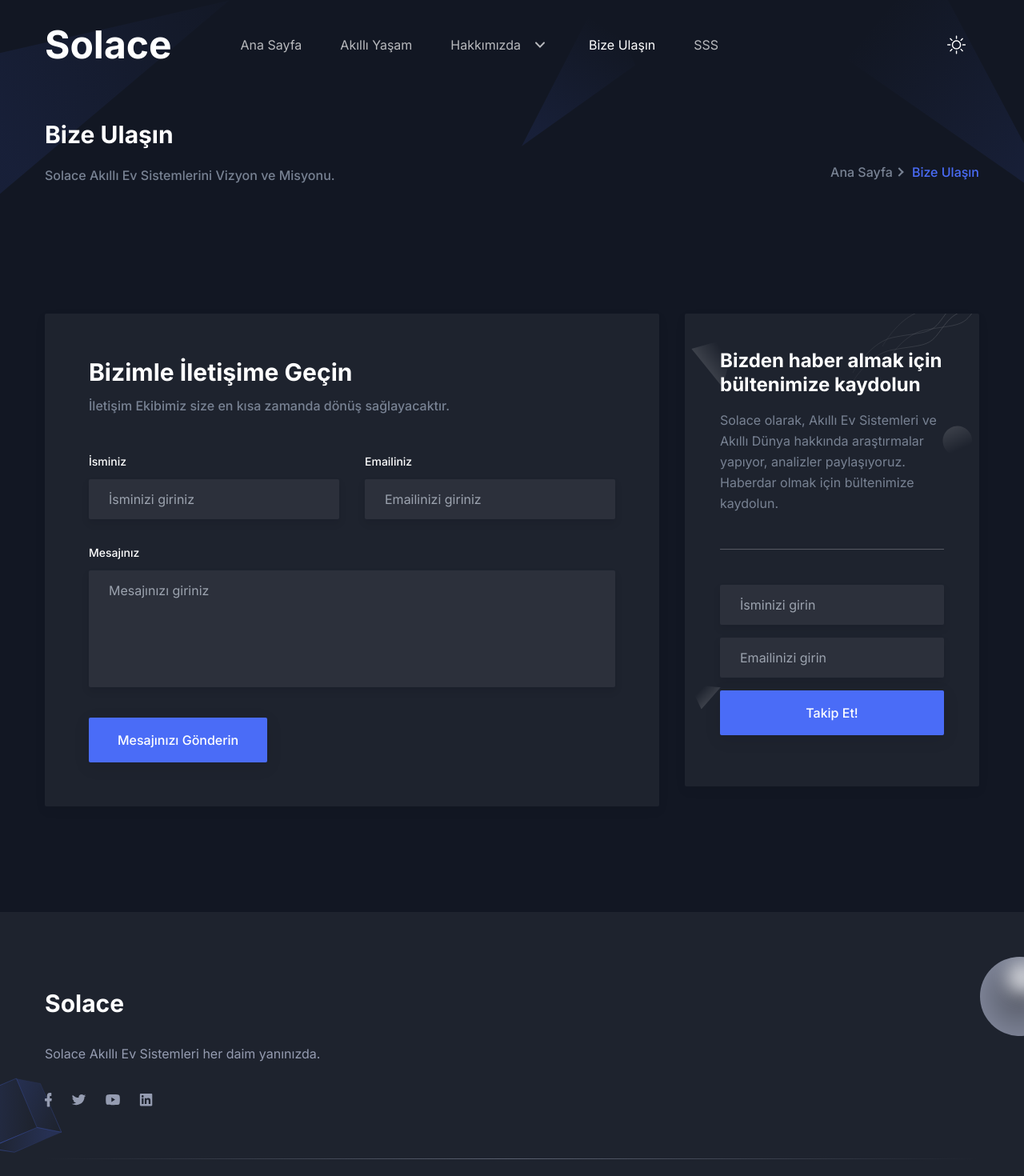
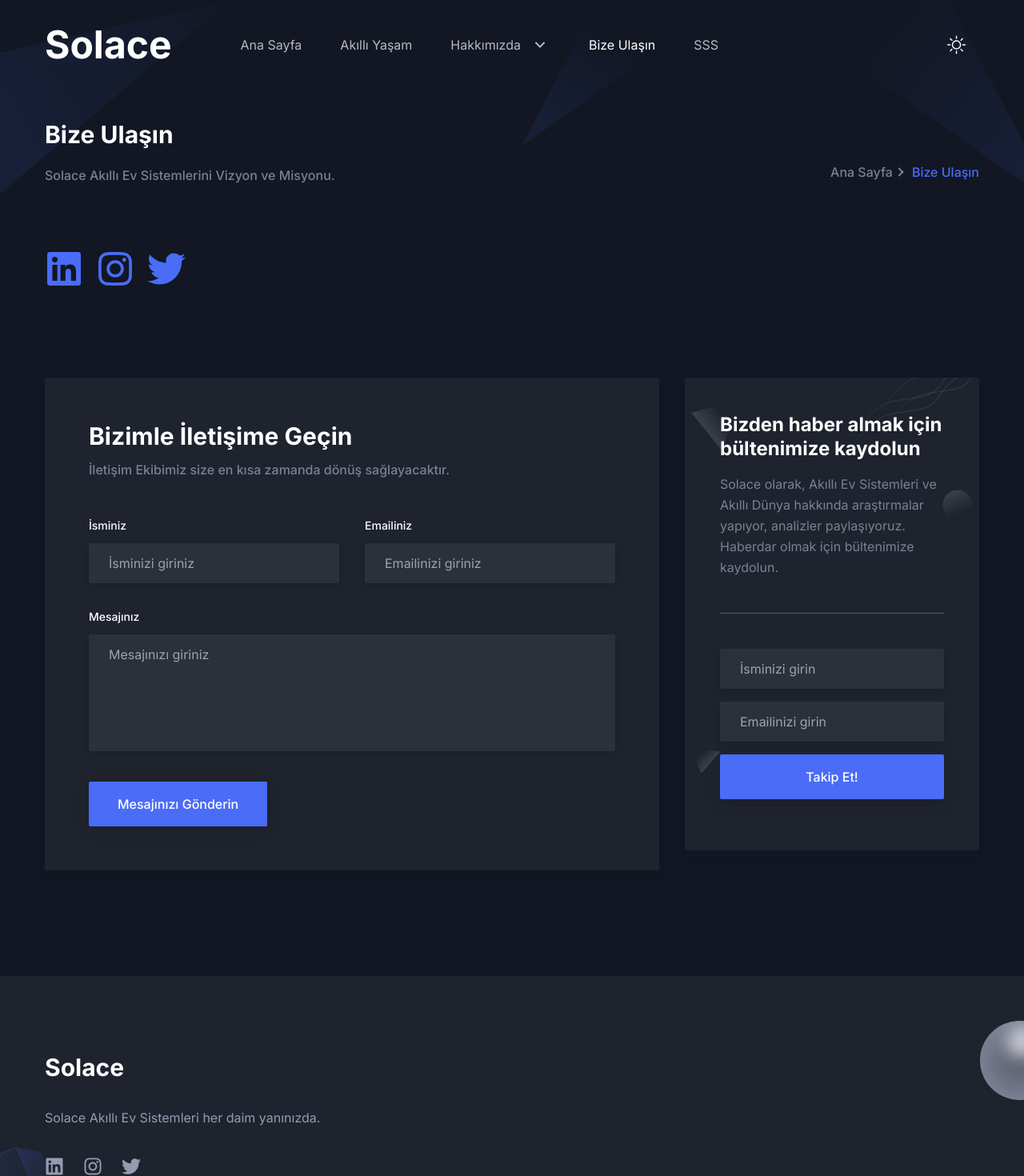
Before and after one commit to koltukutsu/solace-landing-page, a Next.js app: page /contact in a window 1280 px wide. Shown: the top 1470 px of the page at 80% size. Built offline with nearby package versions, Linux system fonts and the light colour scheme.

Commit message:
Update: updated the social media accoints

```diff
--- a/app/contact/page.tsx
+++ b/app/contact/page.tsx
@@ -1,5 +1,6 @@
 import Breadcrumb from "@/components/Common/Breadcrumb";
 import Contact from "@/components/Contact";
+import SocialMediaAccounts from "@/components/Contact/SocialMediaAccounts";
 
 import { Metadata } from "next";
 export const metadata: Metadata = {
@@ -15,7 +16,7 @@ const ContactPage = () => {
         pageName="Bize Ulaşın"
         description="Solace Akıllı Ev Sistemlerini Vizyon ve Misyonu."
       />
-
+      <SocialMediaAccounts/>
       <Contact />
     </>
   );
--- /dev/null
+++ b/components/Contact/SocialMediaAccounts.tsx
@@ -0,0 +1,45 @@
+import { FaLinkedin, FaInstagram, FaYoutube, FaTwitter } from "react-icons/fa";
+import socialMediaAccounts from "../Footer/socialMediaAccounts";
+
+const SocialMediaAccounts = () => {
+  return (
+    <>
+      <section id="contact" className="overflow-hidden py-0 md:py-0 lg:py-0">
+        <div className="container">
+          <div className="mt-8 flex space-x-4">
+            <a
+              href={socialMediaAccounts["linkedin"]}
+              target="_blank"
+              rel="noopener noreferrer"
+            >
+              <FaLinkedin className="hover:text-primary-dark text-4xl text-primary duration-300 lg:text-5xl" />
+            </a>
+            <a
+              href={socialMediaAccounts["instagram"]}
+              target="_blank"
+              rel="noopener noreferrer"
+            >
+              <FaInstagram className="hover:text-primary-dark text-4xl text-primary duration-300 lg:text-5xl" />
+            </a>
+            {/* <a
+              href="https://www.youtube.com/your-youtube-channel"
+              target="_blank"
+              rel="noopener noreferrer"
+            >
+              <FaYoutube className="hover:text-primary-dark lg:text-5xl text-4xl text-primary duration-300" />
+            </a> */}
+            <a
+              href={socialMediaAccounts["twitter"]}
+              target="_blank"
+              rel="noopener noreferrer"
+            >
+              <FaTwitter className="hover:text-primary-dark text-4xl text-primary duration-300 lg:text-5xl" />
+            </a>
+          </div>
+        </div>
+      </section>
+    </>
+  );
+};
+
+export default SocialMediaAccounts;
--- a/components/Footer/index.tsx
+++ b/components/Footer/index.tsx
@@ -1,12 +1,13 @@
 "use client";
 import Image from "next/image";
 import Link from "next/link";
-
+import { FaInstagram, FaLinkedin, FaTwitter, FaYoutube } from "react-icons/fa";
+import socialMediaAccounts from "./socialMediaAccounts";
 const Footer = () => {
   return (
     <>
       <footer
-        className="wow fadeInUp dark:bg-gray-dark relative z-10 bg-white pt-16 md:pt-20 lg:pt-24"
+        className="wow fadeInUp relative z-10 bg-white pt-16 dark:bg-gray-dark md:pt-20 lg:pt-24"
         data-wow-delay=".1s"
       >
         <div className="container">
@@ -14,13 +15,13 @@ const Footer = () => {
             <div className="w-full px-4 md:w-1/2 lg:w-4/12 xl:w-5/12">
               <div className="mb-12 max-w-[360px] lg:mb-16">
                 <Link href="/" className="mb-8 inline-block">
-                <h2 className="w-full dark:hidden text-3xl font-bold text-logo-text-color">
-                  Solace
-                </h2>
+                  <h2 className="w-full text-3xl font-bold text-logo-text-color dark:hidden">
+                    Solace
+                  </h2>
 
-                <h2 className="hidden w-full dark:block text-3xl font-bold">
-                  Solace
-                </h2>
+                  <h2 className="hidden w-full text-3xl font-bold dark:block">
+                    Solace
+                  </h2>
                   {/* <Image
                     src="/images/logo/logo-2.svg"
                     alt="logo"
@@ -36,11 +37,11 @@ const Footer = () => {
                     height={30}
                   /> */}
                 </Link>
-                <p className="dark:text-body-color-dark mb-9 text-base leading-relaxed text-body-color">
+                <p className="mb-9 text-base leading-relaxed text-body-color dark:text-body-color-dark">
                   Solace Akıllı Ev Sistemleri her daim yanınızda.
                 </p>
                 <div className="flex items-center">
-                  <a
+                  {/* <a
                     href="/"
                     aria-label="social-link"
                     className="dark:text-body-color-dark mr-6 text-body-color duration-300 hover:text-primary dark:hover:text-primary"
@@ -53,48 +54,30 @@ const Footer = () => {
                     >
                       <path d="M8.13643 7H6.78036H6.29605V6.43548V4.68548V4.12097H6.78036H7.79741C8.06378 4.12097 8.28172 3.89516 8.28172 3.55645V0.564516C8.28172 0.254032 8.088 0 7.79741 0H6.02968C4.11665 0 2.78479 1.58064 2.78479 3.92339V6.37903V6.94355H2.30048H0.65382C0.314802 6.94355 0 7.25403 0 7.70564V9.7379C0 10.1331 0.266371 10.5 0.65382 10.5H2.25205H2.73636V11.0645V16.7379C2.73636 17.1331 3.00273 17.5 3.39018 17.5H5.66644C5.81174 17.5 5.93281 17.4153 6.02968 17.3024C6.12654 17.1895 6.19919 16.9919 6.19919 16.8226V11.0927V10.5282H6.70771H7.79741C8.11222 10.5282 8.35437 10.3024 8.4028 9.96371V9.93548V9.90726L8.74182 7.95968C8.76604 7.7621 8.74182 7.53629 8.59653 7.31048C8.54809 7.16935 8.33016 7.02823 8.13643 7Z" />
                     </svg>
+                  </a> */}
+                  <a
+                    href={socialMediaAccounts["linkedin"]}
+                    target="_blank"
+                    aria-label="social-link"
+                    className="mr-6 text-body-color duration-300 hover:text-primary dark:text-body-color-dark dark:hover:text-primary"
+                  >
+                    <FaLinkedin className="hover:text-primary-dark text-2xl duration-300 hover:text-primary dark:hover:text-primary" />
                   </a>
                   <a
-                    href="/"
+                    href={socialMediaAccounts["instagram"]}
+                    target="_blank"
                     aria-label="social-link"
-                    className="dark:text-body-color-dark mr-6 text-body-color duration-300 hover:text-primary dark:hover:text-primary"
+                    className="mr-6 text-body-color duration-300 hover:text-primary dark:text-body-color-dark dark:hover:text-primary"
                   >
-                    <svg
-                      width="19"
-                      height="14"
-                      viewBox="0 0 19 14"
-                      className="fill-current"
-                    >
-                      <path d="M16.3024 2.26027L17.375 1.0274C17.6855 0.693493 17.7702 0.436644 17.7984 0.308219C16.9516 0.770548 16.1613 0.924658 15.6532 0.924658H15.4556L15.3427 0.821918C14.6653 0.282534 13.8185 0 12.9153 0C10.9395 0 9.3871 1.48973 9.3871 3.21062C9.3871 3.31336 9.3871 3.46747 9.41532 3.57021L9.5 4.0839L8.90726 4.05822C5.29435 3.95548 2.33065 1.13014 1.85081 0.642123C1.06048 1.92637 1.5121 3.15925 1.99194 3.92979L2.95161 5.36815L1.42742 4.5976C1.45565 5.67637 1.90726 6.52397 2.78226 7.14041L3.54435 7.65411L2.78226 7.93665C3.2621 9.24658 4.33468 9.78596 5.125 9.99144L6.16935 10.2483L5.18145 10.8647C3.60081 11.8921 1.625 11.8151 0.75 11.738C2.52823 12.8682 4.64516 13.125 6.1129 13.125C7.21371 13.125 8.03226 13.0223 8.22984 12.9452C16.1331 11.25 16.5 4.82877 16.5 3.54452V3.36473L16.6694 3.26199C17.629 2.44007 18.0242 2.00342 18.25 1.74658C18.1653 1.77226 18.0524 1.82363 17.9395 1.84932L16.3024 2.26027Z" />
-                    </svg>
+                    <FaInstagram className="hover:text-primary-dark text-2xl duration-300 hover:text-primary dark:hover:text-primary" />
                   </a>
                   <a
-                    href="/"
+                    href={socialMediaAccounts["twitter"]}
+                    target="_blank"
                     aria-label="social-link"
-                    className="dark:text-body-color-dark mr-6 text-body-color duration-300 hover:text-primary dark:hover:text-primary"
+                    className="mr-6 text-body-color duration-300 hover:text-primary dark:text-body-color-dark dark:hover:text-primary"
                   >
-                    <svg
-                      width="18"
-                      height="14"
-                      viewBox="0 0 18 14"
-                      className="fill-current"
-                    >
-                      <path d="M17.5058 2.07119C17.3068 1.2488 16.7099 0.609173 15.9423 0.395963C14.5778 7.26191e-08 9.0627 0 9.0627 0C9.0627 0 3.54766 7.26191e-08 2.18311 0.395963C1.41555 0.609173 0.818561 1.2488 0.619565 2.07119C0.25 3.56366 0.25 6.60953 0.25 6.60953C0.25 6.60953 0.25 9.68585 0.619565 11.1479C0.818561 11.9703 1.41555 12.6099 2.18311 12.8231C3.54766 13.2191 9.0627 13.2191 9.0627 13.2191C9.0627 13.2191 14.5778 13.2191 15.9423 12.8231C16.7099 12.6099 17.3068 11.9703 17.5058 11.1479C17.8754 9.68585 17.8754 6.60953 17.8754 6.60953C17.8754 6.60953 17.8754 3.56366 17.5058 2.07119ZM7.30016 9.44218V3.77687L11.8771 6.60953L7.30016 9.44218Z" />
-                    </svg>
-                  </a>
-                  <a
-                    href="/"
-                    aria-label="social-link"
-                    className="dark:text-body-color-dark text-body-color duration-300 hover:text-primary dark:hover:text-primary"
-                  >
-                    <svg
-                      width="17"
-                      height="16"
-                      viewBox="0 0 17 16"
-                      className="fill-current"
-                    >
-                      <path d="M15.2196 0H1.99991C1.37516 0 0.875366 0.497491 0.875366 1.11936V14.3029C0.875366 14.8999 1.37516 15.4222 1.99991 15.4222H15.1696C15.7943 15.4222 16.2941 14.9247 16.2941 14.3029V1.09448C16.3441 0.497491 15.8443 0 15.2196 0ZM5.44852 13.1089H3.17444V5.7709H5.44852V13.1089ZM4.29899 4.75104C3.54929 4.75104 2.97452 4.15405 2.97452 3.43269C2.97452 2.71133 3.57428 2.11434 4.29899 2.11434C5.02369 2.11434 5.62345 2.71133 5.62345 3.43269C5.62345 4.15405 5.07367 4.75104 4.29899 4.75104ZM14.07 13.1089H11.796V9.55183C11.796 8.7061 11.771 7.58674 10.5964 7.58674C9.39693 7.58674 9.222 8.53198 9.222 9.47721V13.1089H6.94792V5.7709H9.17202V6.79076H9.19701C9.52188 6.19377 10.2466 5.59678 11.3711 5.59678C13.6952 5.59678 14.12 7.08925 14.12 9.12897V13.1089H14.07Z" />
-                    </svg>
+                    <FaTwitter className="hover:text-primary-dark text-2xl duration-300 hover:text-primary dark:hover:text-primary" />
                   </a>
                 </div>
               </div>
--- /dev/null
+++ b/components/Footer/socialMediaAccounts.tsx
@@ -0,0 +1,9 @@
+var socialMediaAccounts = {
+    "instagram": "https://www.instagram.com/reach.solace/",
+    "linkedin": "https://www.linkedin.com/company/reach-solace/",
+    "youtube": "https://youtube.com",
+    "twitter": "https://twitter.com/reachSOLACE"
+
+}
+
+export default socialMediaAccounts;
--- a/package.json
+++ b/package.json
@@ -23,6 +23,7 @@
     "next-themes": "^0.2.1",
     "react": "^18.2.0",
     "react-dom": "^18.2.0",
+    "react-icons": "^4.12.0",
     "react-modal-video": "^2.0.0"
   },
   "devDependencies": {
```
Also changed, not shown: components/Contact/index.tsx (+27 -18 lines), 1 other file (tests, documents, lock files or other folders).
